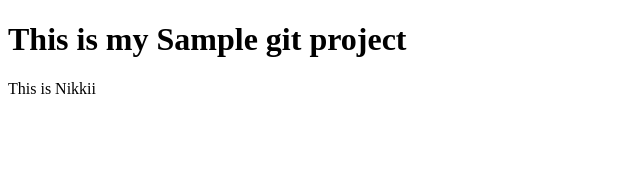
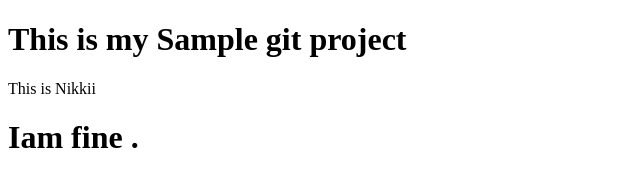
Before and after one commit to Sharonsheby/datewithgit_sample, a plain HTML site: page index.html in a window 1280 px wide. Shown: the whole page, without its empty margins (0-640 px from the left). Drawn offline with Linux system fonts and the light colour scheme.

Commit message:
Fine added

```diff
--- a/index.html
+++ b/index.html
@@ -8,5 +8,6 @@
 <body>
    <h1>This is my Sample git project</h1>
    <p>This is Nikkii</p>
+   <h1>Iam fine .</h1>
 </body>
 </html>
```
